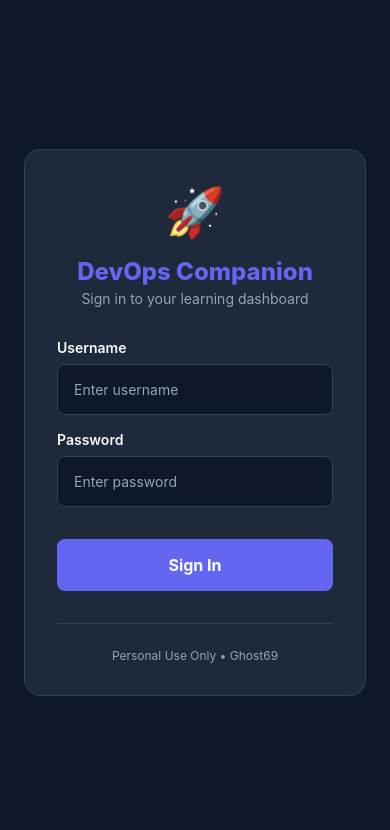
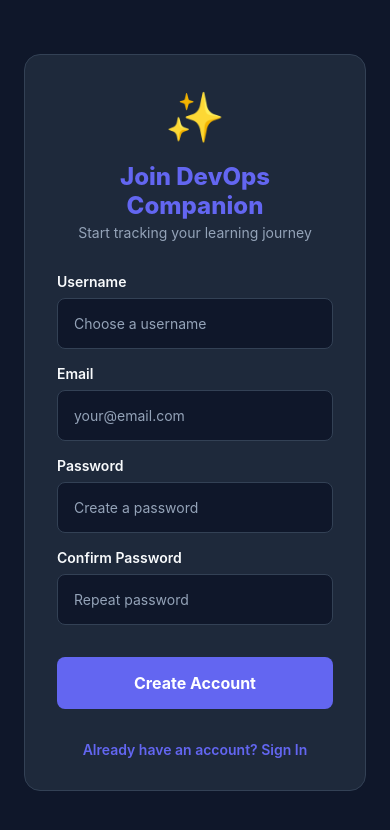
Before and after one commit to Ntharusha/DevOps-Study-Companion, a React Native app in the folder mobile/: screen /Signup in a window 390 px wide. Shown: the top 830 px of the page. Built offline with nearby package versions, Linux system fonts and the light colour scheme.

Commit message:
feat: implement user registration flow and upgrade react and react-native versions

```diff
--- a/mobile/App.js
+++ b/mobile/App.js
@@ -1,3 +1,4 @@
+import { registerRootComponent } from 'expo';
 import React, { useState, useEffect } from 'react';
 import { StatusBar } from 'expo-status-bar';
 import { NavigationContainer } from '@react-navigation/native';
@@ -7,6 +8,7 @@ import { View, ActivityIndicator, Text } from 'react-native';
 
 import { COLORS } from './src/theme';
 import LoginScreen from './src/screens/LoginScreen';
+import SignupScreen from './src/screens/SignupScreen';
 import DashboardScreen from './src/screens/DashboardScreen';
 import EntriesScreen from './src/screens/EntriesScreen';
 import LabsScreen from './src/screens/LabsScreen';
@@ -18,6 +20,7 @@ import MoreScreen from './src/screens/MoreScreen';
 
 const Stack = createNativeStackNavigator();
 const Tab = createBottomTabNavigator();
+
 
 // Sub-stacks for screens accessible from "More"
 function ToolsStack() {
@@ -109,9 +112,14 @@ export default function App() {
       <StatusBar style="light" />
       <Stack.Navigator screenOptions={{ headerShown: false }}>
         {!user ? (
-          <Stack.Screen name="Login">
-            {(props) => <LoginScreen {...props} onLogin={setUser} />}
-          </Stack.Screen>
+          <>
+            <Stack.Screen name="Login">
+              {(props) => <LoginScreen {...props} onLogin={setUser} />}
+            </Stack.Screen>
+            <Stack.Screen name="Signup">
+              {(props) => <SignupScreen {...props} onSignup={setUser} />}
+            </Stack.Screen>
+          </>
         ) : (
           <Stack.Screen name="Main" component={TabNavigator} />
         )}
@@ -119,3 +127,5 @@ export default function App() {
     </NavigationContainer>
   );
 }
+
+registerRootComponent(App);
--- a/mobile/package.json
+++ b/mobile/package.json
@@ -1,7 +1,7 @@
 {
   "name": "devops-study-companion-mobile",
   "version": "1.0.0",
-  "main": "node_modules/expo/AppEntry.js",
+  "main": "App.js",
   "scripts": {
     "start": "expo start",
     "android": "expo start --android",
@@ -16,8 +16,8 @@
     "date-fns": "^3.6.0",
     "expo": "~54.0.0",
     "expo-status-bar": "~3.0.9",
-    "react": "18.3.1",
-    "react-native": "0.76.3",
+    "react": "19.1.0",
+    "react-native": "0.81.5",
     "react-native-safe-area-context": "5.6.0",
     "react-native-screens": "~4.16.0",
     "react-native-svg": "15.12.1"
--- a/mobile/src/api.js
+++ b/mobile/src/api.js
@@ -11,6 +11,7 @@ const api = axios.create({
 });
 
 export const login = (credentials) => api.post('/auth/login', credentials);
+export const signup = (userData) => api.post('/auth/register', userData);
 
 export const getStats = () => api.get('/entries/stats');
 export const getEntries = (params) => api.get('/entries', { params });
--- a/mobile/src/screens/LoginScreen.js
+++ b/mobile/src/screens/LoginScreen.js
@@ -12,7 +12,7 @@ import {
 import { COLORS, SPACING, RADIUS } from '../theme';
 import { login } from '../api';
 
-export default function LoginScreen({ onLogin }) {
+export default function LoginScreen({ navigation, onLogin }) {
   const [username, setUsername] = useState('');
   const [password, setPassword] = useState('');
   const [loading, setLoading] = useState(false);
@@ -77,6 +77,13 @@ export default function LoginScreen({ onLogin }) {
             ) : (
               <Text style={styles.buttonText}>Sign In</Text>
             )}
+          </TouchableOpacity>
+
+          <TouchableOpacity
+            style={styles.linkButton}
+            onPress={() => navigation.navigate('Signup')}
+          >
+            <Text style={styles.linkText}>Don't have an account? Sign Up</Text>
           </TouchableOpacity>
         </View>
 
@@ -159,4 +166,13 @@ const styles = StyleSheet.create({
     width: '100%',
     textAlign: 'center',
   },
+  linkButton: {
+    marginTop: SPACING.xl,
+    alignItems: 'center',
+  },
+  linkText: {
+    color: COLORS.primary,
+    fontSize: 14,
+    fontWeight: '600',
+  },
 });
--- /dev/null
+++ b/mobile/src/screens/SignupScreen.js
@@ -0,0 +1,216 @@
+import React, { useState } from 'react';
+import {
+  StyleSheet,
+  View,
+  Text,
+  TextInput,
+  TouchableOpacity,
+  KeyboardAvoidingView,
+  Platform,
+  ActivityIndicator,
+  ScrollView,
+} from 'react-native';
+import { COLORS, SPACING, RADIUS } from '../theme';
+import { signup } from '../api';
+
+export default function SignupScreen({ navigation, onSignup }) {
+  const [form, setForm] = useState({
+    username: '',
+    email: '',
+    password: '',
+    confirmPassword: '',
+  });
+  const [loading, setLoading] = useState(false);
+
+  const handleSignup = async () => {
+    if (!form.username || !form.email || !form.password) {
+      alert('Please fill all required fields');
+      return;
+    }
+    if (form.password !== form.confirmPassword) {
+      alert('Passwords do not match');
+      return;
+    }
+
+    setLoading(true);
+    try {
+      const { data } = await signup({
+        username: form.username,
+        email: form.email,
+        password: form.password,
+      });
+      if (data.success) {
+        alert('Account created! Please sign in.');
+        navigation.navigate('Login');
+      }
+    } catch (error) {
+      const msg = error.response?.data?.message || 'Signup failed. Please try again.';
+      alert(msg);
+    } finally {
+      setLoading(false);
+    }
+  };
+
+  return (
+    <KeyboardAvoidingView
+      behavior={Platform.OS === 'ios' ? 'padding' : 'height'}
+      style={styles.container}
+    >
+      <ScrollView contentContainerStyle={styles.scrollContent}>
+        <View style={styles.card}>
+          <Text style={styles.logo}>✨</Text>
+          <Text style={styles.title}>Join DevOps Companion</Text>
+          <Text style={styles.subtitle}>Start tracking your learning journey</Text>
+
+          <View style={styles.form}>
+            <View style={styles.inputGroup}>
+              <Text style={styles.label}>Username</Text>
+              <TextInput
+                style={styles.input}
+                placeholder="Choose a username"
+                placeholderTextColor={COLORS.textMuted}
+                value={form.username}
+                onChangeText={t => setForm({...form, username: t})}
+                autoCapitalize="none"
+              />
+            </View>
+
+            <View style={styles.inputGroup}>
+              <Text style={styles.label}>Email</Text>
+              <TextInput
+                style={styles.input}
+                placeholder="your@email.com"
+                placeholderTextColor={COLORS.textMuted}
+                value={form.email}
+                onChangeText={t => setForm({...form, email: t})}
+                autoCapitalize="none"
+                keyboardType="email-address"
+              />
+            </View>
+
+            <View style={styles.inputGroup}>
+              <Text style={styles.label}>Password</Text>
+              <TextInput
+                style={styles.input}
+                placeholder="Create a password"
+                placeholderTextColor={COLORS.textMuted}
+                value={form.password}
+                onChangeText={t => setForm({...form, password: t})}
+                secureTextEntry
+              />
+            </View>
+
+            <View style={styles.inputGroup}>
+              <Text style={styles.label}>Confirm Password</Text>
+              <TextInput
+                style={styles.input}
+                placeholder="Repeat password"
+                placeholderTextColor={COLORS.textMuted}
+                value={form.confirmPassword}
+                onChangeText={t => setForm({...form, confirmPassword: t})}
+                secureTextEntry
+              />
+            </View>
+
+            <TouchableOpacity
+              style={styles.button}
+              onPress={handleSignup}
+              disabled={loading}
+            >
+              {loading ? (
+                <ActivityIndicator color="#fff" />
+              ) : (
+                <Text style={styles.buttonText}>Create Account</Text>
+              )}
+            </TouchableOpacity>
+
+            <TouchableOpacity
+              style={styles.linkButton}
+              onPress={() => navigation.navigate('Login')}
+            >
+              <Text style={styles.linkText}>Already have an account? Sign In</Text>
+            </TouchableOpacity>
+          </View>
+        </View>
+      </ScrollView>
+    </KeyboardAvoidingView>
+  );
+}
+
+const styles = StyleSheet.create({
+  container: {
+    flex: 1,
+    backgroundColor: COLORS.background,
+  },
+  scrollContent: {
+    flexGrow: 1,
+    justifyContent: 'center',
+    padding: SPACING.lg,
+  },
+  card: {
+    backgroundColor: COLORS.card,
+    borderRadius: RADIUS.lg,
+    padding: SPACING.xl,
+    borderWidth: 1,
+    borderColor: COLORS.border,
+    alignItems: 'center',
+  },
+  logo: {
+    fontSize: 48,
+    marginBottom: SPACING.md,
+  },
+  title: {
+    fontSize: 24,
+    fontWeight: '800',
+    color: COLORS.primary,
+    marginBottom: SPACING.xs,
+    textAlign: 'center',
+  },
+  subtitle: {
+    fontSize: 14,
+    color: COLORS.textMuted,
+    marginBottom: SPACING.xl,
+    textAlign: 'center',
+  },
+  form: {
+    width: '100%',
+  },
+  inputGroup: {
+    marginBottom: SPACING.md,
+  },
+  label: {
+    color: COLORS.text,
+    fontSize: 14,
+    fontWeight: '600',
+    marginBottom: SPACING.sm,
+  },
+  input: {
+    backgroundColor: COLORS.background,
+    borderRadius: RADIUS.sm,
+    padding: SPACING.md,
+    color: COLORS.text,
+    borderWidth: 1,
+    borderColor: COLORS.border,
+  },
+  button: {
+    backgroundColor: COLORS.primary,
+    borderRadius: RADIUS.sm,
+    padding: SPACING.md,
+    alignItems: 'center',
+    marginTop: SPACING.md,
+  },
+  buttonText: {
+    color: '#fff',
+    fontSize: 16,
+    fontWeight: '700',
+  },
+  linkButton: {
+    marginTop: SPACING.xl,
+    alignItems: 'center',
+  },
+  linkText: {
+    color: COLORS.primary,
+    fontSize: 14,
+    fontWeight: '600',
+  },
+});
```
Also changed, not shown: mobile/index.js (added, +7 -0 lines), 1 other file (tests, documents, lock files or other folders).
